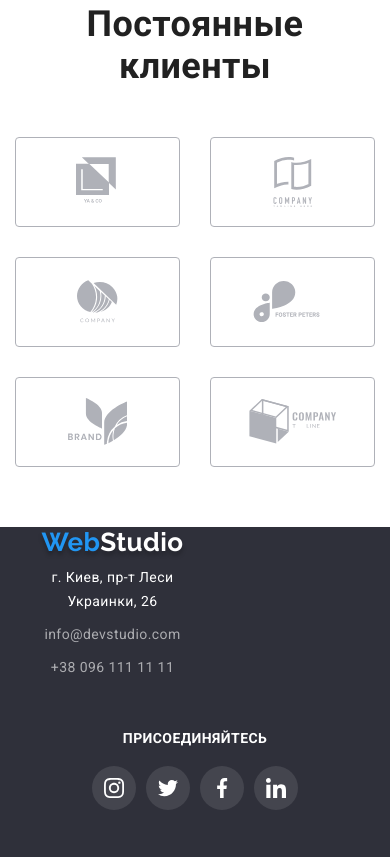
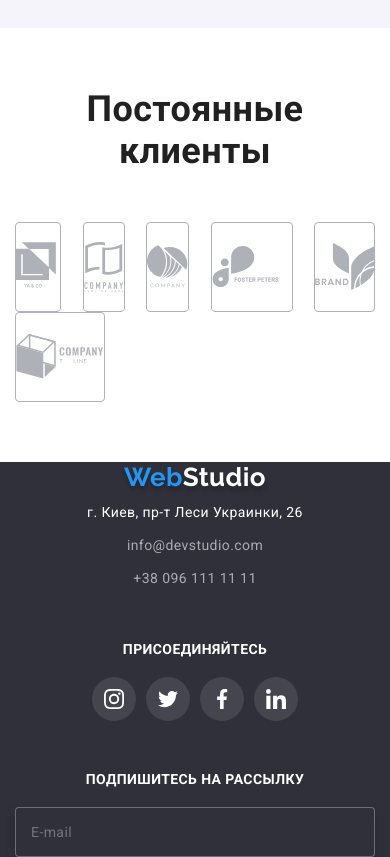
Before and after one commit to JulianaClusin/goit-markup-hw-08, a plain HTML site: page index.html in a window 390 px wide. Shown: the part 3515-4372 px from the top of the page. Drawn offline with nearby package versions, Linux system fonts and the light colour scheme.

Commit message:
fics bag @media and

```diff
--- a/sass/layout/_clients.scss
+++ b/sass/layout/_clients.scss
@@ -16,7 +16,7 @@
   }
 }
 
-@media screen and (min-width: 480px),screen and (max-width: 768px) {
+@media (min-width: 480px) and (max-width: 768px) {
   .clients-list {
     width: calc((100% - 30px) / 2)
   }
--- a/sass/layout/_features.scss
+++ b/sass/layout/_features.scss
@@ -30,8 +30,7 @@
   }
   }
 
-  @media screen and (min-width: 768px),
-  screen and (max-width: 1199px){
+  @media(min-width: 768px) and (max-width: 1199px){
     .features-section{
       width: calc((100% - 30px) / 2);
     }
--- a/sass/layout/_footer.scss
+++ b/sass/layout/_footer.scss
@@ -135,14 +135,16 @@ footer {
 }
 }
 
-@media screen and (min-width: 768px),screen and (max-width: 1200px)  {
-  .footer{
-    text-align: center;
-  }
+@media (min-width: 768px) and (max-width: 1200px)  {
   .footer-section-address {
     margin-right: 165px;
   }
 }
+@media (min-width: 120px) and (max-width: 1200px)  {
+  .footer{
+    text-align: center;
+  }
+  }
 
   @media screen and (min-width: 1200px) {
   .footer-mobile {
--- a/sass/layout/_portfolio.scss
+++ b/sass/layout/_portfolio.scss
@@ -55,9 +55,6 @@
     margin-bottom: 50px;
 }
 }
-
-
-
   .portfolio-list-class {
     padding: 20px 24px;
     border-left: 1px solid #EEEEEE;
--- a/sass/layout/_team.scss
+++ b/sass/layout/_team.scss
@@ -65,7 +65,7 @@
     margin-right: 30px;
   }
 }
-@media screen and (min-width: 768px), screen and (max-width: 1199px){
+@media (min-width: 768px) and (max-width: 1199px){
   .section-title-team {
     width: calc((100% - 30px) / 2);
   }
```
Also changed, not shown: css/main.css, css/main.min.css, css/portfolio.css, css/portfolio.min.css, 4 other files.
